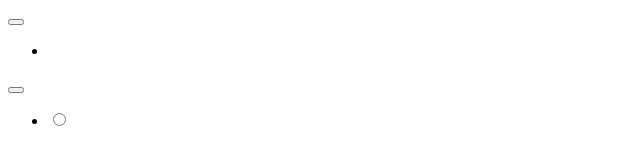
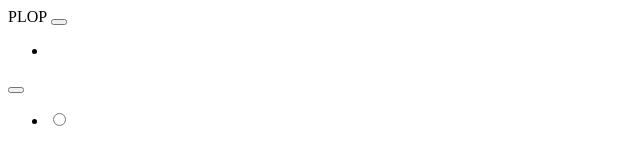
Before and after one commit to pchaussalet/from-scratch-01, a website: page ui/main.reel/main.html in a window 1280 px wide. Shown: the full height of the page, 0-640 px from the left. Drawn offline with Linux system fonts and the light colour scheme.

Commit message:
Update component ui/main.reel/main.html

```diff
--- a/ui/main.reel/main.html
+++ b/ui/main.reel/main.html
@@ -138,6 +138,7 @@
 </head>
 <body>
     <div data-montage-id="main" data-montage-skin="light" class="Main">
+        PLOP
         <button data-montage-id="addLocation"></button>
         <ul data-montage-id="locationsList">
             <li>
```
